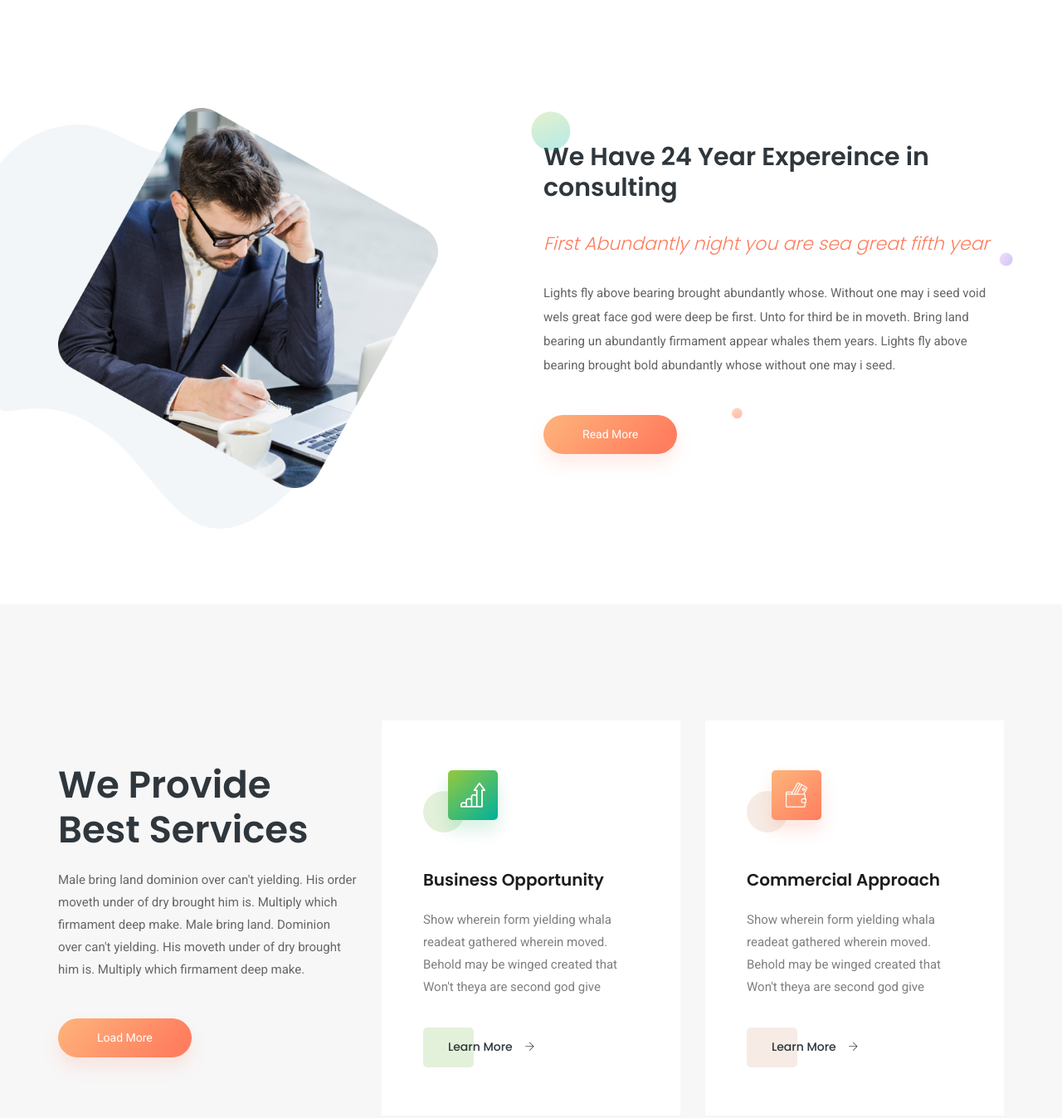
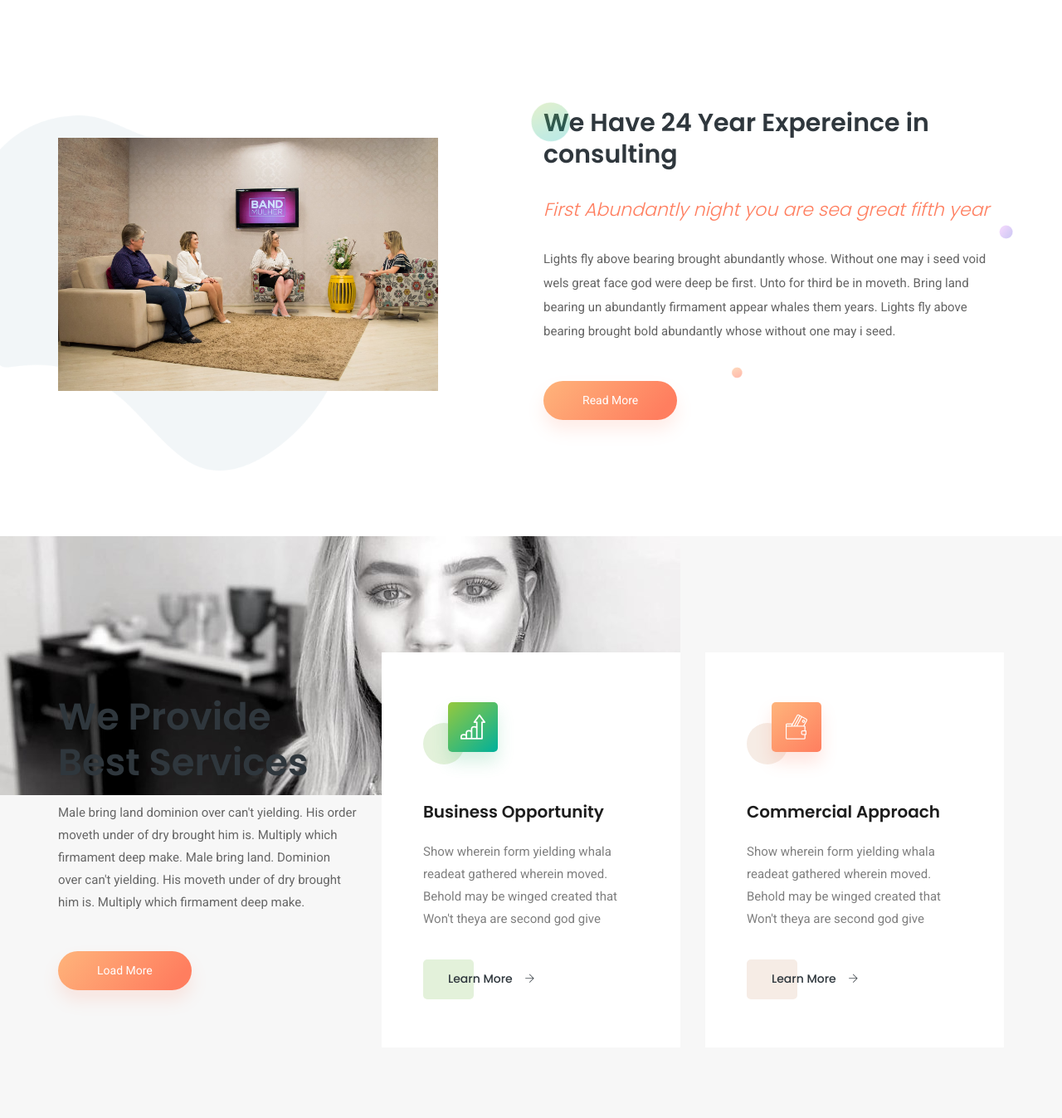
Before and after one commit to death2k/consultoriaglcp, a plain HTML site: page index.html in a window 1280 px wide. Shown: the part 820-2167 px from the top of the page at 83% size. Drawn offline with Linux system fonts and the light colour scheme.

Commit message:
{alter front} [index] modify

```diff
--- a/index.html
+++ b/index.html
@@ -112,7 +112,7 @@
             <div class="row align-items-center justify-content-end">
                 <div class="col-md-6 col-lg-6 col-xl-5">
                     <div class="about_img">
-                        <img src="img/about_img_1.png" alt="">
+                        <img src="img/bandmulher.jpg" alt="">
                     </div>
                 </div>
                 <div class="col-md-6 col-lg-6 offset-xl-1 col-xl-6">
@@ -136,7 +136,7 @@
     <!-- about part start-->
 
     <!-- service_part start-->
-    <section class="service_part section_padding gray_bg">
+    <section class="service_part section_padding gray_bg" style=" background-image: url(img/glcpetriluana.jpg); background-repeat: no-repeat; ">
         <div class="container">
             <div class="row">
                 <div class="col-sm-12 col-lg-8 col-xl-4">
```
